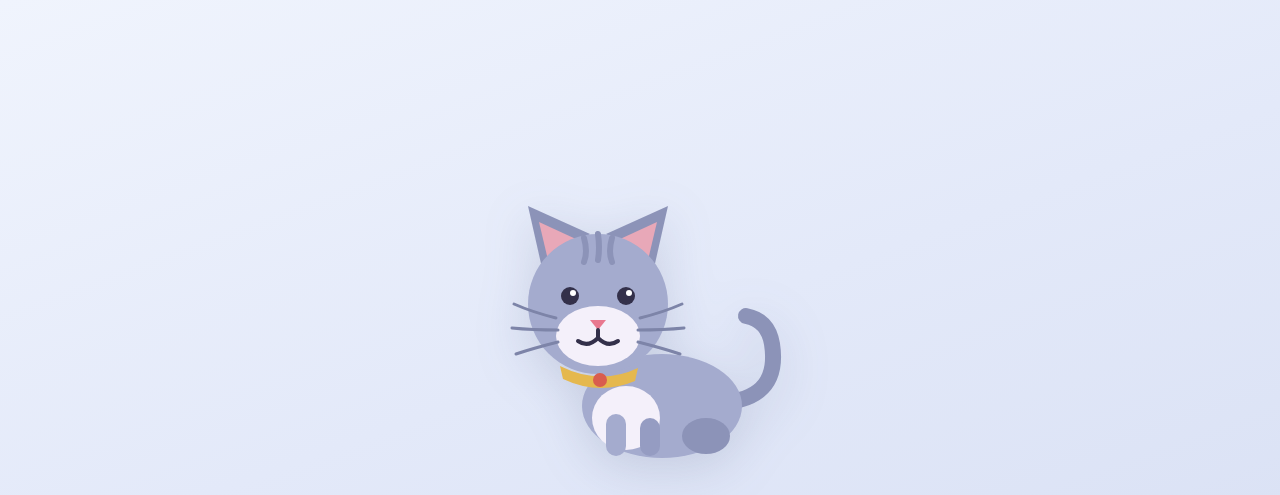
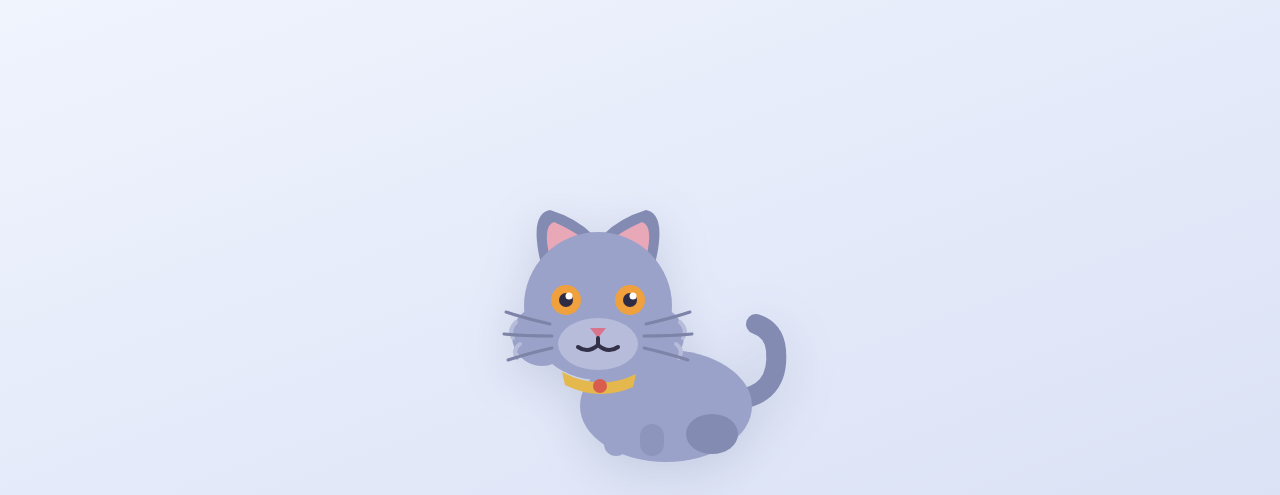
Before and after one commit to michael-k-taylor/jarvis-simple-cat-svg, a plain HTML site: page index.html in a window 1280 px wide. Shown: the top 495 px of the page. Drawn offline with Linux system fonts and the light colour scheme.

Commit message:
Jarvis quick-spinup project "simple-cat-svg": Create a simple, clean SVG illustration of a cat. Make it cute and stylized, similar to the dog-svg project. Include an HTML file (index.html) that displays the cat SVG centered on the page with nice styling. The cat should have clear features (head, ears, eyes, nose, whiskers, body) and be drawn entirely in SVG. Make it visually appealing and simple.

```diff
--- a/index.html
+++ b/index.html
@@ -69,53 +69,55 @@
 <body>
   <main class="card">
     <div class="cat-wrap">
-      <svg viewBox="0 0 320 300" role="img" aria-label="Friendly cartoon cat">
-        <!-- tail -->
-        <path d="M248 230 q52 -6 44 -58 q-4 -24 -26 -28" fill="none" stroke="#8c93b8" stroke-width="16" stroke-linecap="round"/>
-        <!-- body -->
-        <ellipse cx="182" cy="234" rx="80" ry="52" fill="#a4abce"/>
-        <!-- chest patch -->
-        <ellipse cx="146" cy="246" rx="34" ry="32" fill="#f4f0fa"/>
+      <svg viewBox="0 0 320 300" role="img" aria-label="Friendly cartoon British Shorthair cat">
+        <!-- tail: thick and plush -->
+        <path d="M254 228 q46 -4 42 -50 q-2 -20 -20 -26" fill="none" stroke="#838bb3" stroke-width="20" stroke-linecap="round"/>
+        <!-- body: stocky and sturdy -->
+        <ellipse cx="186" cy="234" rx="86" ry="56" fill="#9aa2c9"/>
         <!-- back leg -->
-        <ellipse cx="226" cy="264" rx="24" ry="18" fill="#8c93b8"/>
-        <!-- front legs -->
-        <rect x="126" y="242" width="20" height="42" rx="10" fill="#a4abce"/>
-        <rect x="160" y="246" width="20" height="38" rx="10" fill="#959cc2"/>
-        <!-- left ear -->
-        <path d="M62 96 L48 34 L110 62 Z" fill="#8c93b8"/>
-        <path d="M68 88 L59 50 L98 68 Z" fill="#e8a8b8"/>
-        <!-- right ear -->
-        <path d="M174 96 L188 34 L126 62 Z" fill="#8c93b8"/>
-        <path d="M168 88 L177 50 L138 68 Z" fill="#e8a8b8"/>
-        <!-- head -->
-        <circle cx="118" cy="132" r="70" fill="#a4abce"/>
-        <!-- forehead stripes -->
-        <path d="M104 66 q4 14 0 24 M118 62 q2 14 0 26 M132 66 q-4 14 0 24"
-              fill="none" stroke="#8c93b8" stroke-width="6" stroke-linecap="round"/>
-        <!-- muzzle patch -->
-        <ellipse cx="118" cy="164" rx="42" ry="30" fill="#f4f0fa"/>
-        <!-- eyes -->
-        <circle cx="90" cy="124" r="9" fill="#33304a"/>
-        <circle cx="146" cy="124" r="9" fill="#33304a"/>
-        <circle cx="93" cy="121" r="3" fill="#ffffff"/>
-        <circle cx="149" cy="121" r="3" fill="#ffffff"/>
+        <ellipse cx="232" cy="262" rx="26" ry="20" fill="#838bb3"/>
+        <!-- front legs: short and thick -->
+        <rect x="124" y="248" width="24" height="36" rx="12" fill="#9aa2c9"/>
+        <rect x="160" y="252" width="24" height="32" rx="12" fill="#8d95bd"/>
+        <!-- ears: small, rounded, wide-set -->
+        <path d="M62 96 Q48 42 70 38 Q96 46 112 62 Z" fill="#838bb3"/>
+        <path d="M70 86 Q62 54 74 50 Q92 58 102 66 Z" fill="#e8a8b8"/>
+        <path d="M174 96 Q188 42 166 38 Q140 46 124 62 Z" fill="#838bb3"/>
+        <path d="M166 86 Q174 54 162 50 Q144 58 134 66 Z" fill="#e8a8b8"/>
+        <!-- head: big and round -->
+        <circle cx="118" cy="134" r="74" fill="#9aa2c9"/>
+        <!-- round full cheeks -->
+        <circle cx="62" cy="164" r="30" fill="#9aa2c9"/>
+        <circle cx="174" cy="164" r="30" fill="#9aa2c9"/>
+        <!-- cheek fluff -->
+        <path d="M36 150 q-8 8 -3 16 M40 172 q-8 6 -3 14 M200 150 q8 8 3 16 M196 172 q8 6 3 14"
+              fill="none" stroke="#b6bcd9" stroke-width="4" stroke-linecap="round"/>
+        <!-- muzzle -->
+        <ellipse cx="118" cy="172" rx="40" ry="26" fill="#b6bcd9"/>
+        <!-- eyes: big, round, copper -->
+        <circle cx="86" cy="128" r="15" fill="#f0a03c"/>
+        <circle cx="150" cy="128" r="15" fill="#f0a03c"/>
+        <circle cx="86" cy="128" r="7" fill="#2e2b45"/>
+        <circle cx="150" cy="128" r="7" fill="#2e2b45"/>
+        <circle cx="89" cy="124" r="3.5" fill="#ffffff"/>
+        <circle cx="153" cy="124" r="3.5" fill="#ffffff"/>
         <!-- nose -->
-        <path d="M110 148 h16 l-8 10 Z" fill="#e8788f"/>
+        <path d="M110 156 h16 l-8 10 Z" fill="#d9748c"/>
         <!-- mouth -->
-        <path d="M118 158 v8 M118 166 q-10 10 -20 3 M118 166 q10 10 20 3"
+        <path d="M118 166 v7 M118 173 q-10 9 -20 2 M118 173 q10 9 20 2"
               fill="none" stroke="#33304a" stroke-width="4" stroke-linecap="round"/>
         <!-- whiskers -->
-        <path d="M76 146 q-24 -6 -42 -14 M78 158 q-26 0 -46 -2 M78 170 q-24 6 -42 12"
+        <path d="M70 152 q-26 -6 -44 -12 M72 164 q-28 0 -48 -2 M72 176 q-26 6 -44 12"
               fill="none" stroke="#7d84a8" stroke-width="3" stroke-linecap="round"/>
-        <path d="M160 146 q24 -6 42 -14 M158 158 q26 0 46 -2 M158 170 q24 6 42 12"
+        <path d="M166 152 q26 -6 44 -12 M164 164 q28 0 48 -2 M164 176 q26 6 44 12"
               fill="none" stroke="#7d84a8" stroke-width="3" stroke-linecap="round"/>
         <!-- collar -->
-        <path d="M80 194 q40 20 78 2 l-3 13 q-36 15 -72 -2 Z" fill="#e5b84e"/>
-        <circle cx="120" cy="208" r="7" fill="#d95d4e"/>
+        <path d="M82 200 q38 20 74 2 l-3 13 q-34 15 -68 -2 Z" fill="#e5b84e"/>
+        <circle cx="120" cy="214" r="7" fill="#d95d4e"/>
       </svg>
     </div>
-    <h1>Meet Stormie</h1>
-    <p>A very good cat, rendered entirely in SVG. No pixels were harmed.</p>
+    <h1>Meet Thunder</h1>
+    <p>A very good British Shorthair, rendered entirely in SVG. No pixels were harmed.</p>
   </main>
 </body>
 </html>
```
